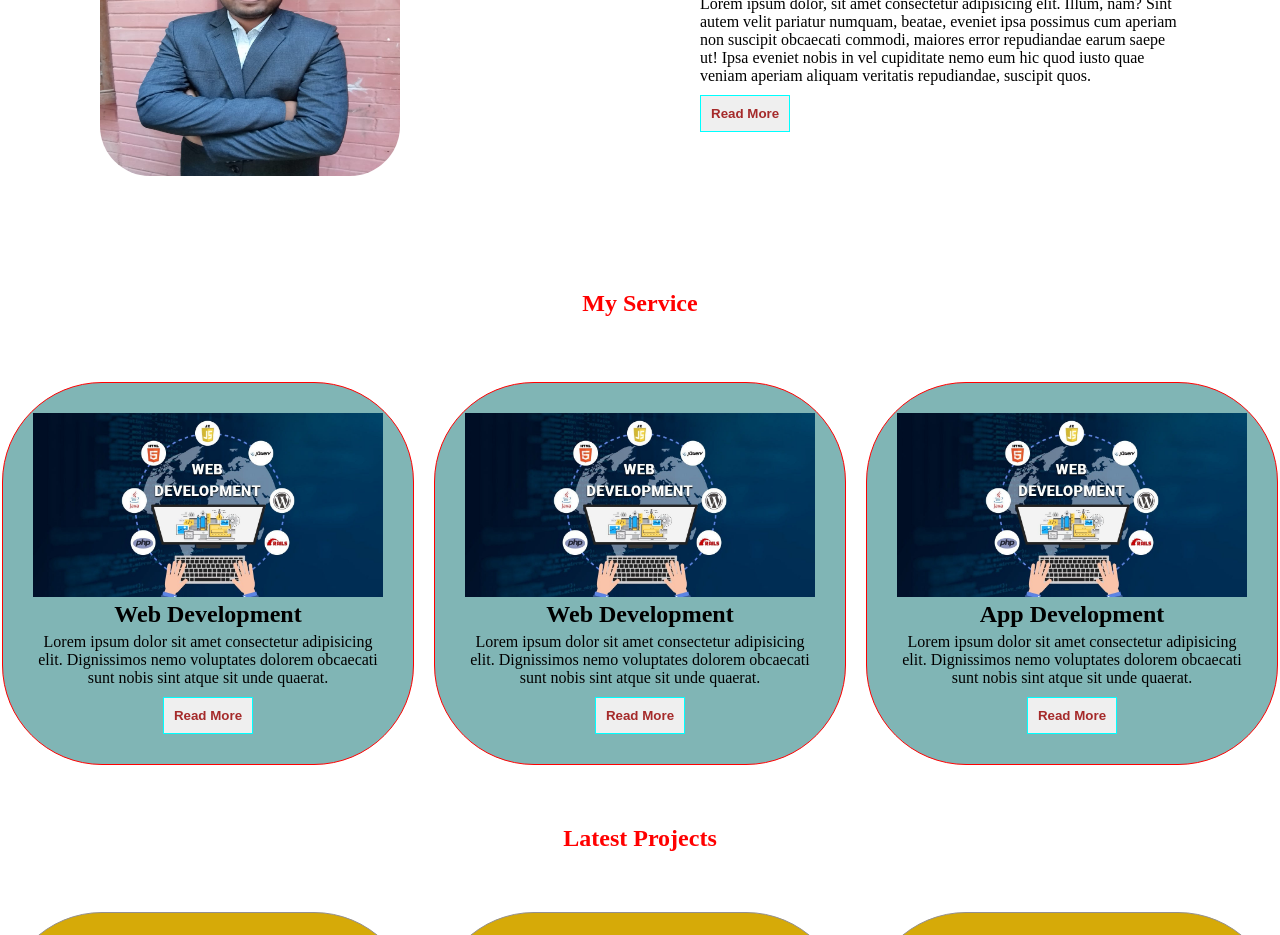
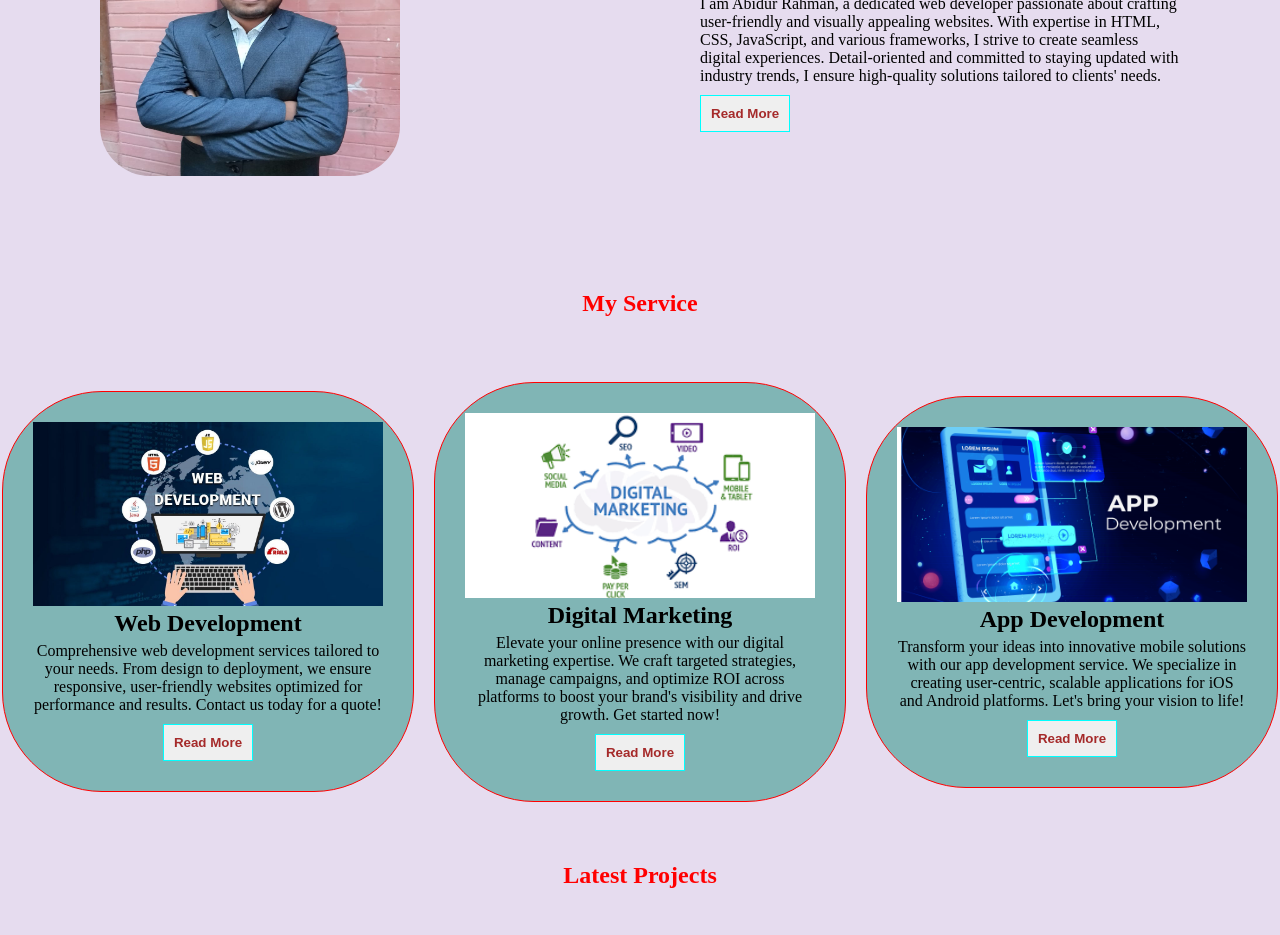
Before and after one commit to FarhanFuad97/Personal-Website, a plain HTML site: page index.html in a window 1280 px wide. Shown: the part 608-1543 px from the top of the page. Drawn offline with Linux system fonts and the light colour scheme.

Commit message:
addad a many file

```diff
--- a/index.html
+++ b/index.html
@@ -8,11 +8,11 @@
 </head>
 <body>
     <header class="header">
-     <a href="" class="logo">A.R Emon</a>
+     <a href="#" class="logo">A.R Emon</a>
 
      <nav class="navbar">
       <a href="#home" class="active">Home</a>
-      <a href="#about">About</a>
+      <a href="#about" >About</a>
       <a href="#service">Service</a>
       <a href="#protfolio">Protfolio</a>
       <a href="#contact">Contact</a>
@@ -24,7 +24,7 @@
          <h3>Hi,MySelf</h3>
          <h1>A.R Emon</h1>
          <h3>I am Web developer</h3>
-         <p>Lorem ipsum dolor sit amet consectetur adipisicing elit. Iste, expedita?</p>
+         <p>passionate about creating innovative and user-friendly digital experiences.</p>
        </div>
        <div>
        <img class="home-pic" src="Emon.jpg" alt="">
@@ -38,8 +38,9 @@
       <div class="about-content">
         <h2 class="heading-about">About Me</h2>
         <h3>Frontend developer</h3>
-        <p>Lorem ipsum dolor, sit amet consectetur adipisicing elit. Illum, nam? Sint autem velit pariatur numquam, beatae, eveniet ipsa possimus cum aperiam non suscipit obcaecati commodi, maiores error repudiandae earum saepe ut! Ipsa eveniet nobis in vel cupiditate nemo eum hic quod iusto quae veniam aperiam aliquam veritatis repudiandae, suscipit quos.</p>
-        <button class="button">Read More</button>
+        <p>
+          I am Abidur Rahman, a dedicated web developer passionate about crafting user-friendly and visually appealing websites. With expertise in HTML, CSS, JavaScript, and various frameworks, I strive to create seamless digital experiences. Detail-oriented and committed to staying updated with industry trends, I ensure high-quality solutions tailored to clients' needs.</p>
+        <button  class="button">Read More</button>
       </div>
     </section>
 
@@ -51,19 +52,19 @@
       <div class="service-box">
         <img class="web-img" src="web.jpg" alt="">
         <h2>Web Development</h2>
-        <p>Lorem ipsum dolor sit amet consectetur adipisicing elit. Dignissimos nemo voluptates dolorem obcaecati sunt nobis sint atque sit unde quaerat.</p>
+        <p>Comprehensive web development services tailored to your needs. From design to deployment, we ensure responsive, user-friendly websites optimized for performance and results. Contact us today for a quote!</p>
         <button class="button">Read More</button>
       </div>
       <div class="service-box">
-        <img class="web-img" src="web.jpg" alt="">
-        <h2>Web Development</h2>
-        <p>Lorem ipsum dolor sit amet consectetur adipisicing elit. Dignissimos nemo voluptates dolorem obcaecati sunt nobis sint atque sit unde quaerat.</p>
+        <img class="web-img" src="digital.png" alt="">
+        <h2>Digital Marketing</h2>
+        <p>Elevate your online presence with our digital marketing expertise. We craft targeted strategies, manage campaigns, and optimize ROI across platforms to boost your brand's visibility and drive growth. Get started now!</p>
         <button class="button">Read More</button>
       </div>
       <div class="service-box">
-        <img class="web-img" src="web.jpg" alt="">
+        <img class="web-img" src="app.png" alt="">
         <h2>App Development</h2>
-        <p>Lorem ipsum dolor sit amet consectetur adipisicing elit. Dignissimos nemo voluptates dolorem obcaecati sunt nobis sint atque sit unde quaerat.</p>
+        <p>Transform your ideas into innovative mobile solutions with our app development service. We specialize in creating user-centric, scalable applications for iOS and Android platforms. Let's bring your vision to life!</p>
         <button class="button">Read More</button>
       </div>
      </div>
--- a/main.js
+++ b/main.js
@@ -0,0 +1,3 @@
+function welcome(){
+    window.open("contact.html")
+}
--- a/style.css
+++ b/style.css
@@ -5,6 +5,11 @@
     text-decoration: none;
     outline: none;
     border: none;
+
+
+}
+body{
+    background-color: rgb(230, 220, 239);
 }
 html{
     scroll-behavior: smooth;
```
Also changed, not shown: app.png (added), digital.png (added).
